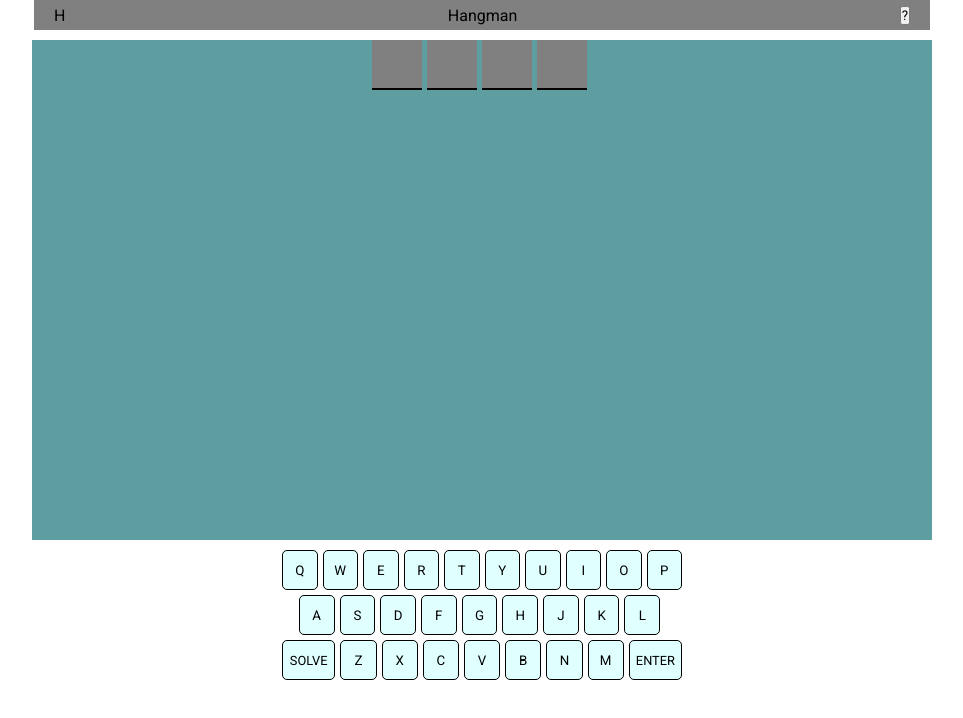
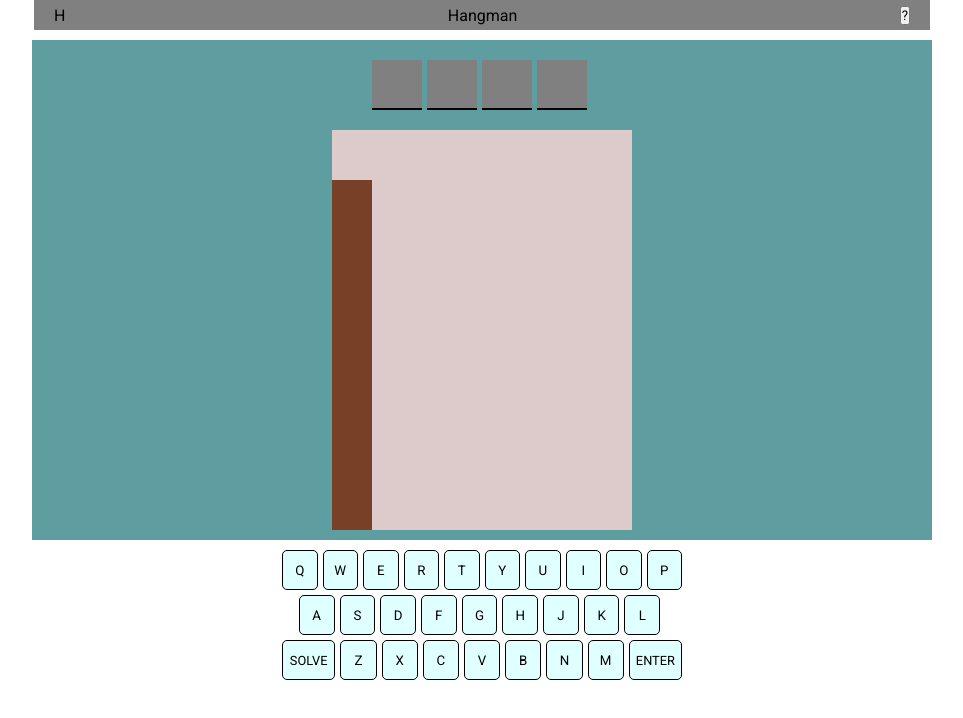
Before and after one commit to adriapujol/hangman, a React (Create React App) app: page / in a window 1280 px wide. Both pictures are taken after a click on the button "SOLVE". Shown: the top 718 px of the page, without its empty margins (158-1121 px from the left). Built offline with nearby package versions, Linux system fonts and the light colour scheme.

Commit message:
game logic basic, hangman provisional css

```diff
--- a/src/App.jsx
+++ b/src/App.jsx
@@ -6,9 +6,10 @@ import Keyboard from './components/Keyboard';
 function App() {
 
 
-  const [lives, setLives] = useState(8);
+  const [lives, setLives] = useState(10);
+  const [playerWin, setPlayerWin] = useState(false);
   const [gameOver, setGameOver] = useState(false);
-  const [word, setWord] = useState("pana");
+  const [word, setWord] = useState("reto");
   const [correctGuesses, setCorrectGuesses] = useState([]);
   const [wrongGuesses, setWrongGuesses] = useState([]);
 
@@ -31,31 +32,36 @@ function App() {
   }, []);
 
   useEffect(() => {
-    if (!gameOver) {
-      checkWin(uniqueLetters, correctGuesses);
-      if (lives === 0) {
-        console.log("LOSE!")
-        setGameOver(true);
-      };
+    if (lives < 1) return setGameOver(true);
+  }, [lives]);
+
+  useEffect(() => {
+    checkWin(uniqueLetters, correctGuesses);
+  }, [correctGuesses]);
+
+  useEffect(() => {
+    if (gameOver) {
+      playerWin ? alert("YOU WON") : alert("YOU LOST!");
     }
-    console.log("game checked");
-  }, [correctGuesses, gameOver]);
+  }, [gameOver])
 
 
 
 
   const handleKeyPress = (e) => {
     e.preventDefault();
-    checkLetter(e.key);
+    if (!gameOver) checkLetter(e.key);
+
   }
   const handleLetterClick = (e) => {
     e.preventDefault();
-    checkLetter(e.target.value);
+    if (!gameOver) checkLetter(e.target.value);
   }
 
   const checkWin = (uniqueLetters, rightGuesses) => {
     if (uniqueLetters.length === rightGuesses.length) {
-      console.log("YOU WIN");
+      setPlayerWin(true);
+      setGameOver(true);
     }
   }
 
@@ -100,7 +106,16 @@ function App() {
 
           </div>
           <div className="hangman">
-
+            <div className={lives < 10 ? "structure st1" : "structure st1 hide"}></div>
+            <div className={lives < 9 ? "structure st2" : "structure st2 hide"}></div>
+            <div className={lives < 8 ? "structure st3" : "structure st3 hide"}></div>
+            <div className={lives < 7 ? "rope" : "rope hide"}></div>
+            <div className={lives < 6 ? "man head" : "man head hide"}></div>
+            <div className={lives < 5 ? "man body" : "man body hide"}></div>
+            <div className={lives < 4 ? "man limbs arm1" : "man limbs arm1 hide"}></div>
+            <div className={lives < 3 ? "man limbs arm2" : "man limbs arm2 hide"}></div>
+            <div className={lives < 2 ? "man limbs leg1" : "man limbs leg1 hide"}></div>
+            <div className={lives < 1 ? "man limbs leg2" : "man limbs leg2 hide"}></div>
           </div>
         </div>
       </section>
--- a/src/App.scss
+++ b/src/App.scss
@@ -41,6 +41,7 @@
         font-size: 2rem;
         width: 100%;
         max-width: 600px;
+        margin: 20px 0px;
 
         .letter-box {
             background-color: grey;
@@ -52,15 +53,126 @@
             margin-right: 5px;
             border-bottom: 2px solid black;
 
-            .hide {
-                display: none;
-            }
-
             .show {
                 display: block;
             }
         }
 
+    }
+
+    .board {
+        height: 400px;
+        width: 300px;
+        position: relative;
+
+        .background {
+            position: absolute;
+            width: 100%;
+            height: 100%;
+            background-color: #cccccc;
+        }
+
+        .hangman {
+            position: relative;
+            width: 100%;
+            height: 100%;
+            background-color: rgb(221, 202, 202);
+
+            * {
+                position: absolute;
+            }
+
+            .structure {
+                background-color: rgb(119, 64, 39);
+            }
+            .st1 {
+                height: 350px;
+                width: 40px;
+                bottom: 0px;
+            }
+
+            .st2 {
+                height: 40px;
+                width: 200px;
+                top: 50px;
+            }
+
+            .st3 {
+                height: 20px;
+                width: 100px;
+                transform: rotate(-45deg);
+                top: 100px;
+                left: 10px;
+            }
+
+            .rope {
+                height: 100px;
+                width: 10px;
+                background-color: rgb(144, 110, 55);
+                top: 50px;
+                left: 145px;
+            }
+
+            .man {
+                background-color: rgb(98, 98, 98);
+            }
+
+            .head {
+                height: 50px;
+                width: 50px;
+                border-radius: 50%;
+                left: 150px;
+                top: 120px;
+                transform: translateX(-50%);
+            }
+
+            .body {
+                height: 80px;
+                width: 50px;
+                border-radius: 5px;
+                left: 150px;
+                top: 170px;
+                transform: translateX(-50%);
+            }
+
+            .limbs {
+                height: 70px;
+                width: 15px;
+                border-radius: 5px;
+
+            }
+            .arm1, .arm2 {
+                top: 170px;
+            }
+            .arm1 {
+                left: 110px;
+                transform: rotate(25deg);
+
+            }
+            .arm2 {
+                left: 175px;
+                transform: rotate(-25deg);
+            }
+
+            .leg1,.leg2 {
+                height: 80px;
+                top: 240px;
+            }
+            .leg1 {
+                left: 125px;
+            }
+            .leg2 {
+                left: 160px;
+            }
+
+
+
+        }
+    }
+
+
+    .hide {
+        display: none;
     }
 }
 
```
